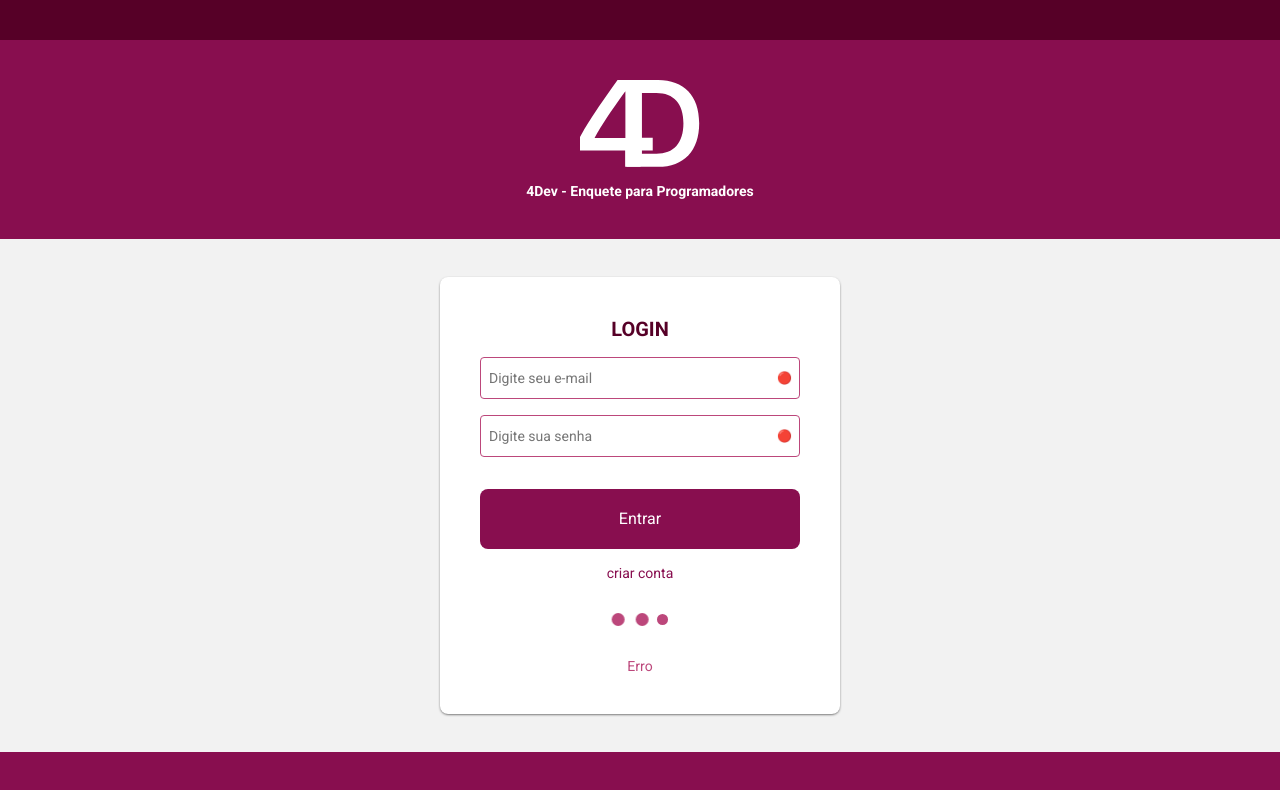
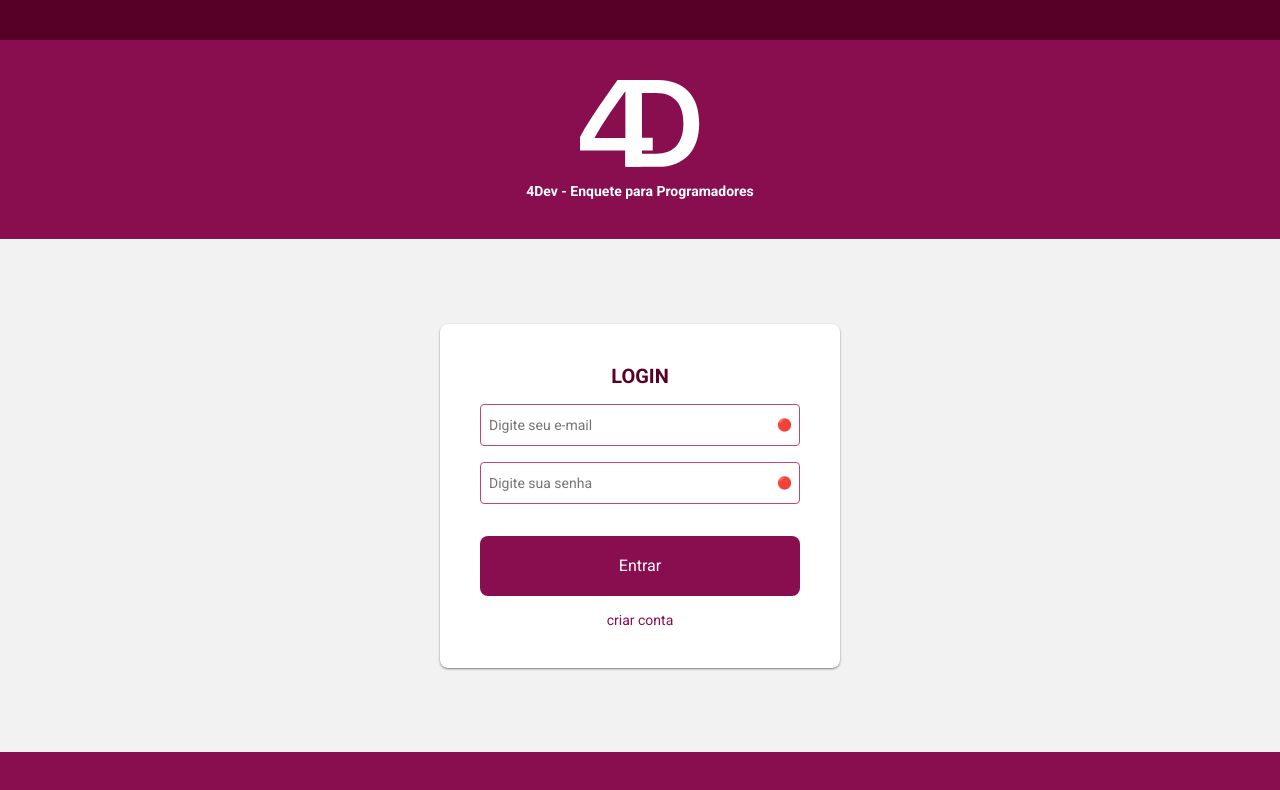
Before and after one commit to JulioOLV/clean-react, a React app: page /login in a window 1280 px wide. Shown: the top 790 px of the page. Built offline with nearby package versions, Linux system fonts and the light colour scheme.

Commit message:
feat: ensure Login will not loading spinner and error on start

```diff
--- a/src/presentation/components/form-status/form-status.tsx
+++ b/src/presentation/components/form-status/form-status.tsx
@@ -1,12 +1,15 @@
-import React from 'react'
+import React, { useContext } from 'react'
 import Styles from './form-status-styles.scss'
 import Spinner from '@/presentation/components/spinner/spinner'
+import Context from '@/presentation/context/form/form-context'
 
 const FormStatus: React.FC = () => {
+  const { isLoading, errorMessage } = useContext(Context)
+
   return (
-    <div className={Styles['error-wrap']}>
-      <Spinner className={Styles.spinner} />
-      <span className={Styles.error}>Erro</span>
+    <div data-testid='error-wrap' className={Styles['error-wrap']}>
+      { isLoading && <Spinner className={Styles.spinner} /> }
+      { errorMessage && <span className={Styles.error}>{errorMessage}</span> }
     </div>
   )
 }
--- /dev/null
+++ b/src/presentation/context/form/form-context.ts
@@ -0,0 +1,3 @@
+import { createContext } from 'react'
+
+export default createContext(null)
--- a/src/presentation/pages/login/login.tsx
+++ b/src/presentation/pages/login/login.tsx
@@ -1,11 +1,20 @@
-import React from 'react'
+import React, { useState } from 'react'
 import Styles from './login-styles.scss'
 import { Footer, Input, LoginHeader, FormStatus } from '@/presentation/components'
+import Context from '@/presentation/context/form/form-context'
+
+type StateProps = {
+  isLoading: boolean
+  errorMessage: string
+}
 
 const Login: React.FC = () => {
+  const [state] = useState<StateProps>({ isLoading: false, errorMessage: '' })
+
   return (
     <div className={Styles.login}>
       <LoginHeader />
+      <Context.Provider value={state}>
         <form className={Styles.form}>
           <h2>Login</h2>
           <Input type="email" name="email" placeholder="Digite seu e-mail" />
@@ -16,6 +25,7 @@
           </span>
           <FormStatus />
         </form>
+      </Context.Provider>
       <Footer />
     </div>
   )
```
Lines whose indentation alone changed are shown as unchanged.
